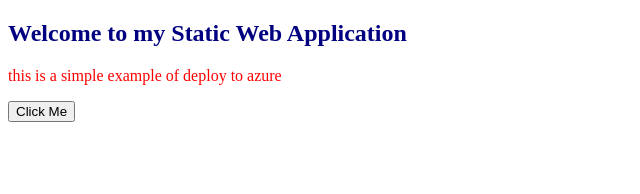
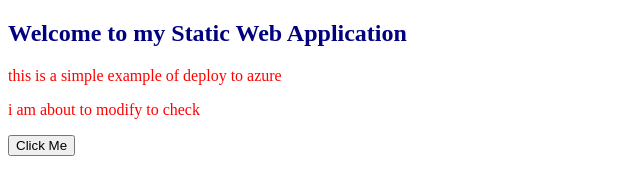
Before and after one commit to iamvishalpoddar/StaticWebApp, a plain HTML site: page index.html in a window 1280 px wide. Shown: the whole page, without its empty margins (0-640 px from the left). Drawn offline with Linux system fonts and the light colour scheme.

Commit message:
second commit

```diff
--- a/index.html
+++ b/index.html
@@ -9,6 +9,7 @@
 <body>
     <h2>Welcome to my Static Web Application</h2>
     <p>this is a simple example of deploy to azure</p>
+    <p>i am about to modify to check</p>
     <button onclick="clickMe()">Click Me</button>
 
     <script src="scripts.js"></script>
```
